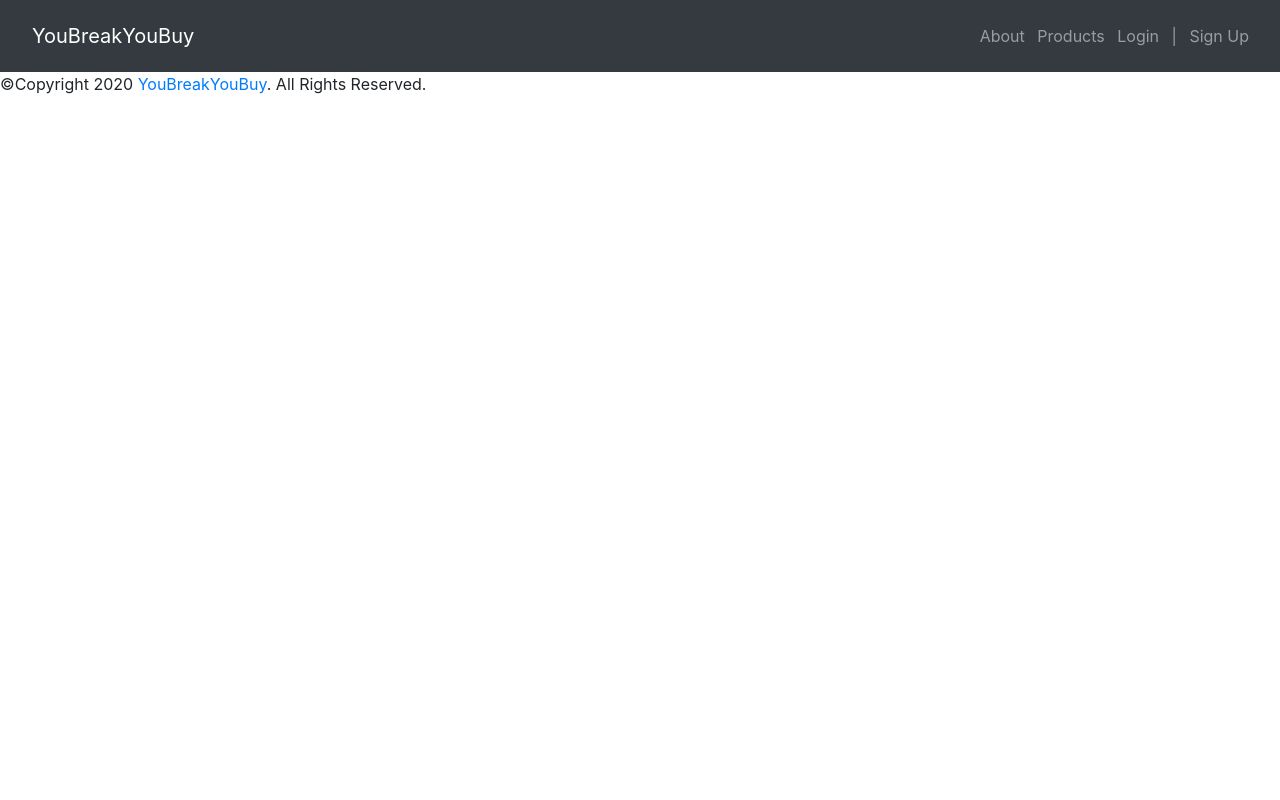
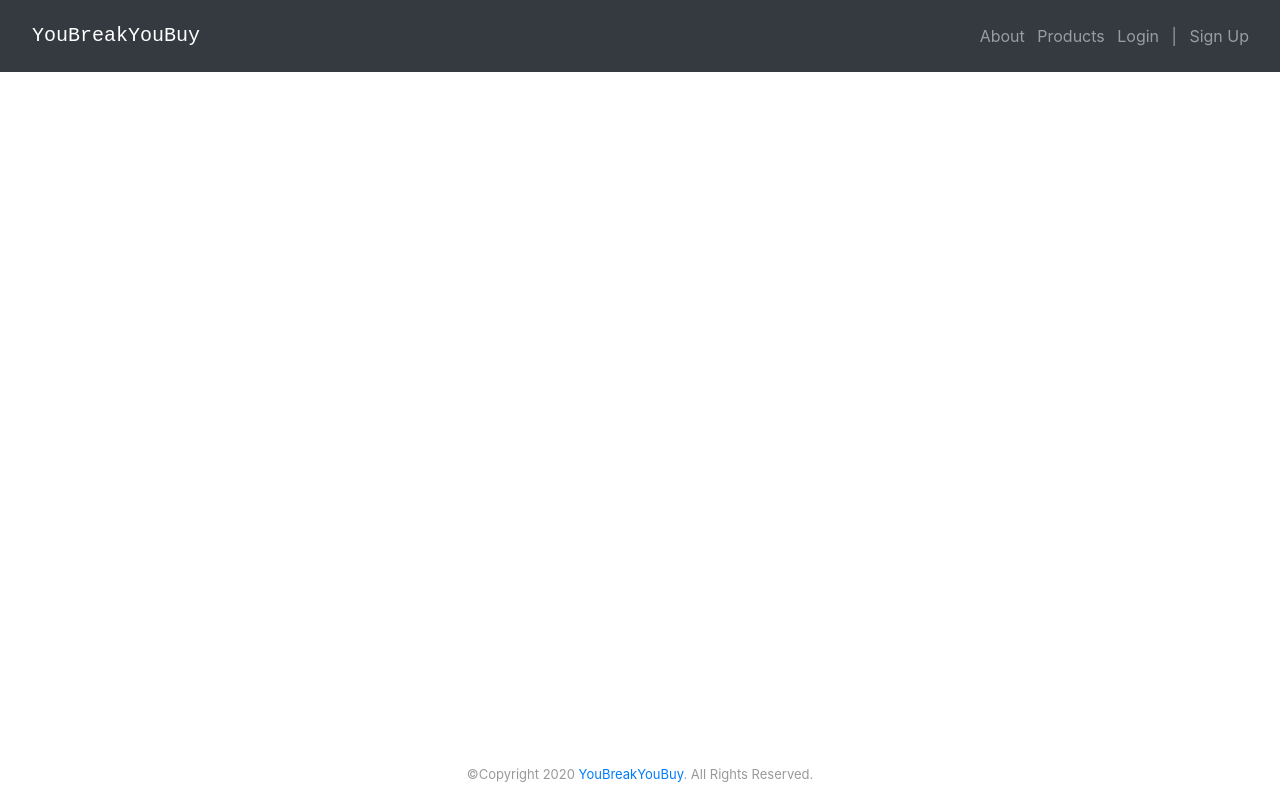
Before and after one commit to JustinsHub/YouBreakYouBuy, a Flask app: page /products in a window 1280 px wide. Run offline with Flask 2, Linux system fonts and the light colour scheme; data that the repository does not hold is empty; parts of the project's set-up code (start-up, migrations or seed data) failed here and were passed over.

Commit message:
updated style for edit-user and footer

```diff
--- a/YouBreakYouBuy/app.py
+++ b/YouBreakYouBuy/app.py
@@ -95,7 +95,7 @@ def user_page():
 def edit_user(id):
     '''Edit user profile with authentication/authorization.'''
     user = User.query.get_or_404(id)
-    form = SignUpForm()
+    form = SignUpForm(obj=user)
     if g.user:
         if form.validate_on_submit():
             if User.authenticate(form.username.data, form.password.data):
--- a/YouBreakYouBuy/static/stylesheet/app.css
+++ b/YouBreakYouBuy/static/stylesheet/app.css
@@ -1,11 +1,19 @@
 #footer {
-	position: fixed;
+	position: absolute;
 	left: 0;
 	bottom: 0;
 	width: 100%;
 	color: rgba(0, 0, 0, 0.4);
 	text-align: center;
 	font-size: 13px;
+}
+#page-container {
+	position: relative;
+	min-height: 100vh;
+}
+
+#content-wrap {
+	padding-bottom: 2.5rem;
 }
 
 #about-us {
@@ -43,3 +51,8 @@
 .brand-font {
 	font-family: 'Courier New', Courier, monospace;
 }
+
+.product-img-size {
+	width: 100%;
+	height: 100%;
+}
--- a/YouBreakYouBuy/templates/base.html
+++ b/YouBreakYouBuy/templates/base.html
@@ -4,11 +4,12 @@
     <meta charset="UTF-8">
     <meta name="viewport" content="width=device-width, initial-scale=1.0">
     <link rel="stylesheet" href="https://cdn.jsdelivr.net/npm/bootstrap@4.5.3/dist/css/bootstrap.min.css" integrity="sha384-TX8t27EcRE3e/ihU7zmQxVncDAy5uIKz4rEkgIXeMed4M0jlfIDPvg6uqKI2xXr2" crossorigin="anonymous">
-    <link rel="stylesheet" href="/static/app.css">
+    <link rel="stylesheet" href="/static/stylesheet/app.css">
     <title>{% block title %}{% endblock %}</title>
 </head>
 <body>
-<div>
+<div id="page-container">
+<div id="content-wrap">
     <header>
     <nav class="navbar navbar-dark bg-dark">
         <a class="navbar-brand ml-3 brand-font" href="/">YouBreakYouBuy</a>
@@ -52,14 +53,14 @@
 
     {% block content %}
     {% endblock %}
-
-    <footer id="footer" class="mastfoot mt-auto">
-        <div class="inner">
-        <p>&copy;Copyright 2020 <a href="/">YouBreakYouBuy</a>. All Rights Reserved.</p>
-        </div>
-    </footer>
 </div>
 
+<footer id="footer" class="mastfoot mt-auto">
+    <div class="inner">
+    <p>&copy;Copyright 2020 <a href="/">YouBreakYouBuy</a>. All Rights Reserved.</p>
+    </div>
+</footer>
+</div>
 
 </body>
 <script src="https://code.jquery.com/jquery-3.5.1.slim.min.js" integrity="sha384-DfXdz2htPH0lsSSs5nCTpuj/zy4C+OGpamoFVy38MVBnE+IbbVYUew+OrCXaRkfj" crossorigin="anonymous"></script>
--- a/YouBreakYouBuy/templates/products.html
+++ b/YouBreakYouBuy/templates/products.html
@@ -5,7 +5,7 @@
 <main>
 <div>
     {% for product in products %}
-    <img src="{{product.product_img}}">
+    <img class="product-img-size" src="{{product.product_img}}">
     {% endfor %}
 </div>
 </main>
```
Also changed, not shown: YouBreakYouBuy/templates/users/edit-user.html (+20 -12 lines).
